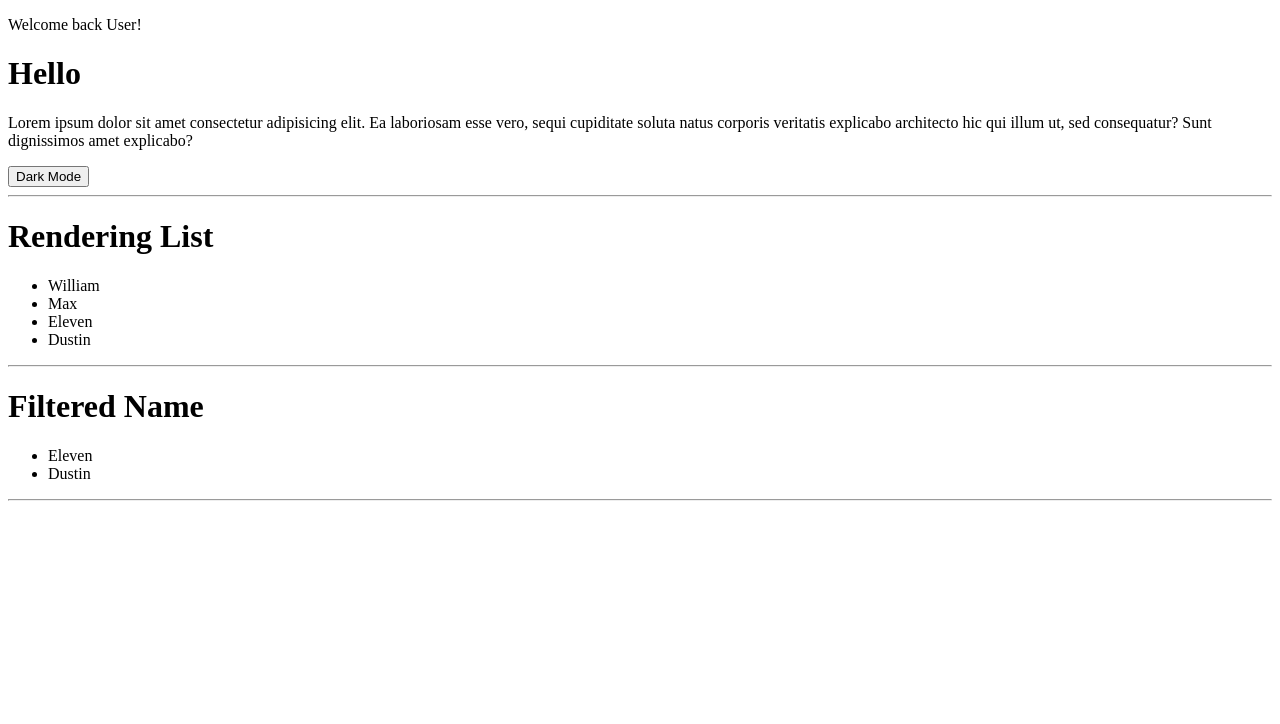
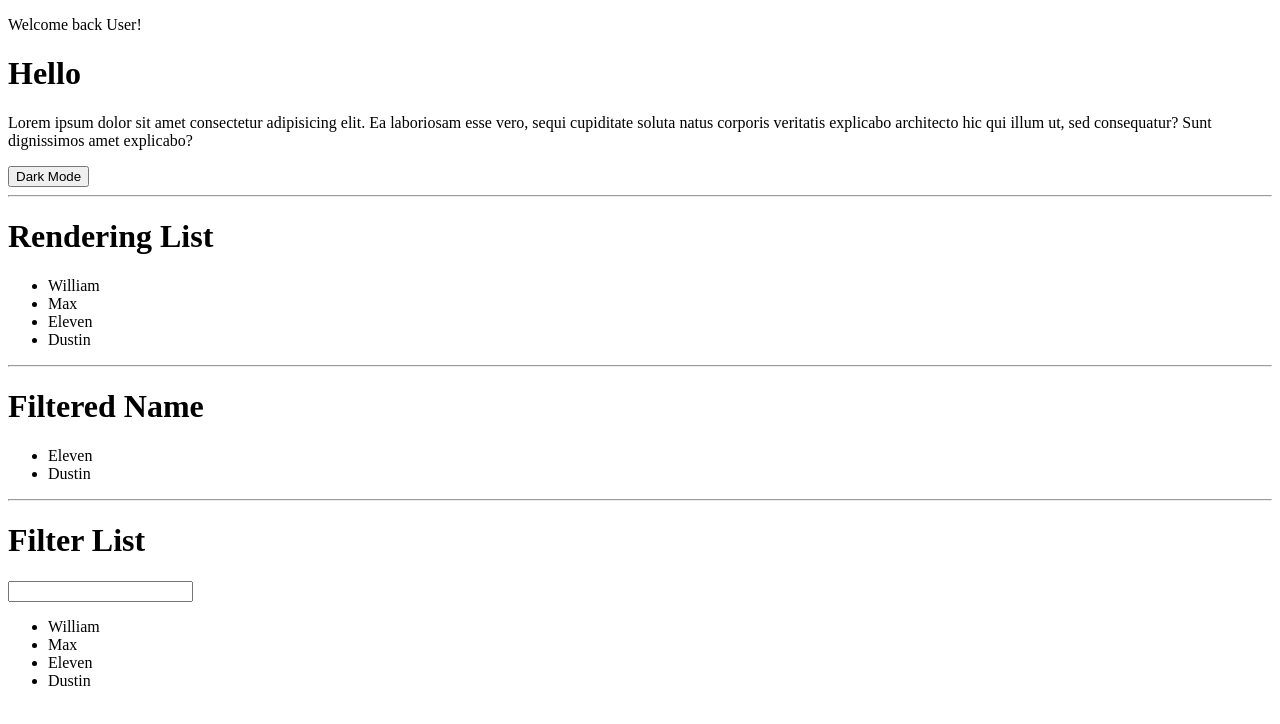
Before and after one commit to AbhishekSingh321/React, a React (Vite) app in the folder Basic/ReactBasic/: page / in a window 1280 px wide. Shown: the top 724 px of the page. Built offline with nearby package versions, Linux system fonts and the light colour scheme.

Commit message:
Implement custom filter list with search input

```diff
--- a/Basic/ReactBasic/src/App.jsx
+++ b/Basic/ReactBasic/src/App.jsx
@@ -1,4 +1,5 @@
 import Conditional from "./conditional-rendering-lists-keys/Conditional"
+import CustomFilterList from "./conditional-rendering-lists-keys/CustomFilterList"
 import List from "./conditional-rendering-lists-keys/List"
 
 function App(){
@@ -6,6 +7,7 @@ function App(){
     <>
     <Conditional/>
     <List/>
+    <CustomFilterList/>
     </>
   )
 }
--- /dev/null
+++ b/Basic/ReactBasic/src/conditional-rendering-lists-keys/CustomFilterList.jsx
@@ -0,0 +1,19 @@
+import {useState} from 'react'
+
+export default function CustomFilterList(){
+  const [search,setSearch]=useState("")
+  const names = ['William','Max','Eleven','Dustin']
+  const filterNames = names.filter(name=>name.toLowerCase().includes(search.toLowerCase()))
+
+  return(
+    <div>
+      <h1>Filter List</h1>
+     <input type="text" value={search} onChange={(e)=>setSearch(e.target.value)}/>
+      <ul>
+        {filterNames.map((name,index)=>
+        <li key={index}>{name}</li>
+        )}
+      </ul>
+    </div>
+  )
+}
```
